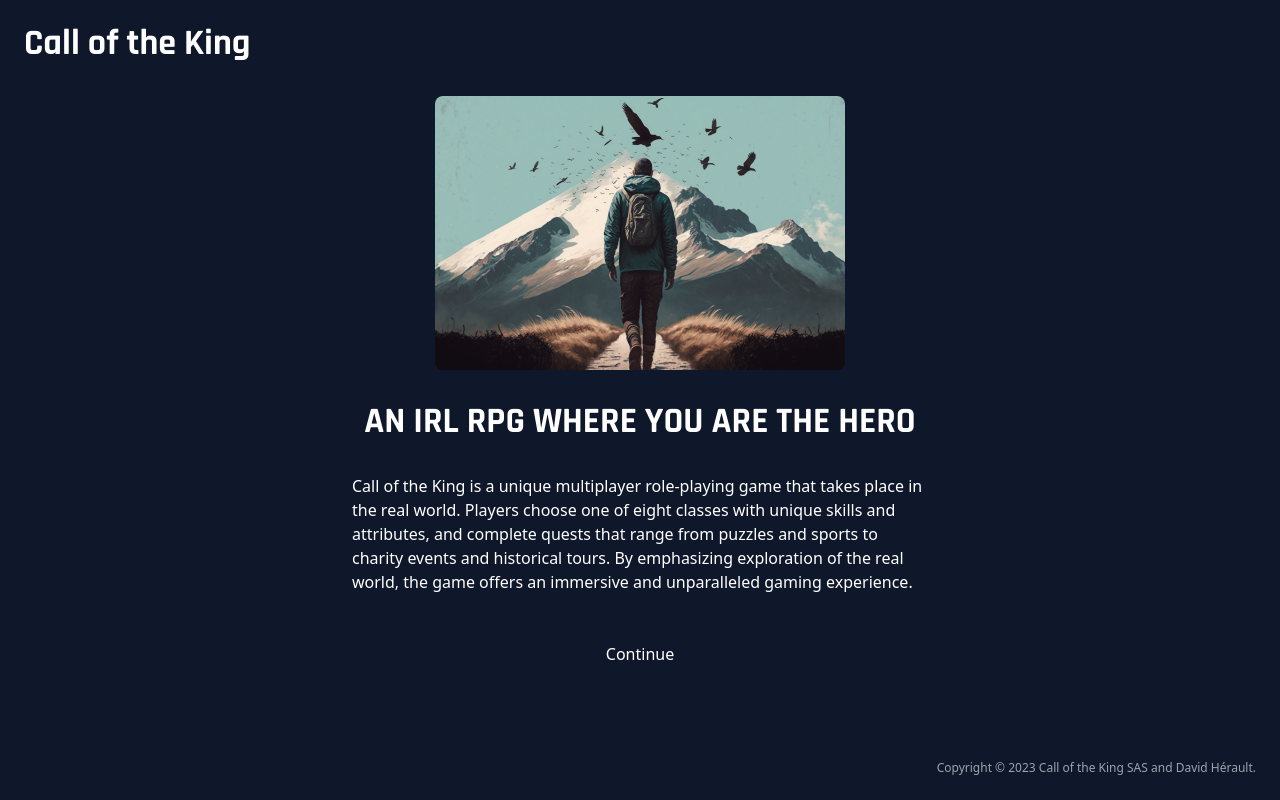
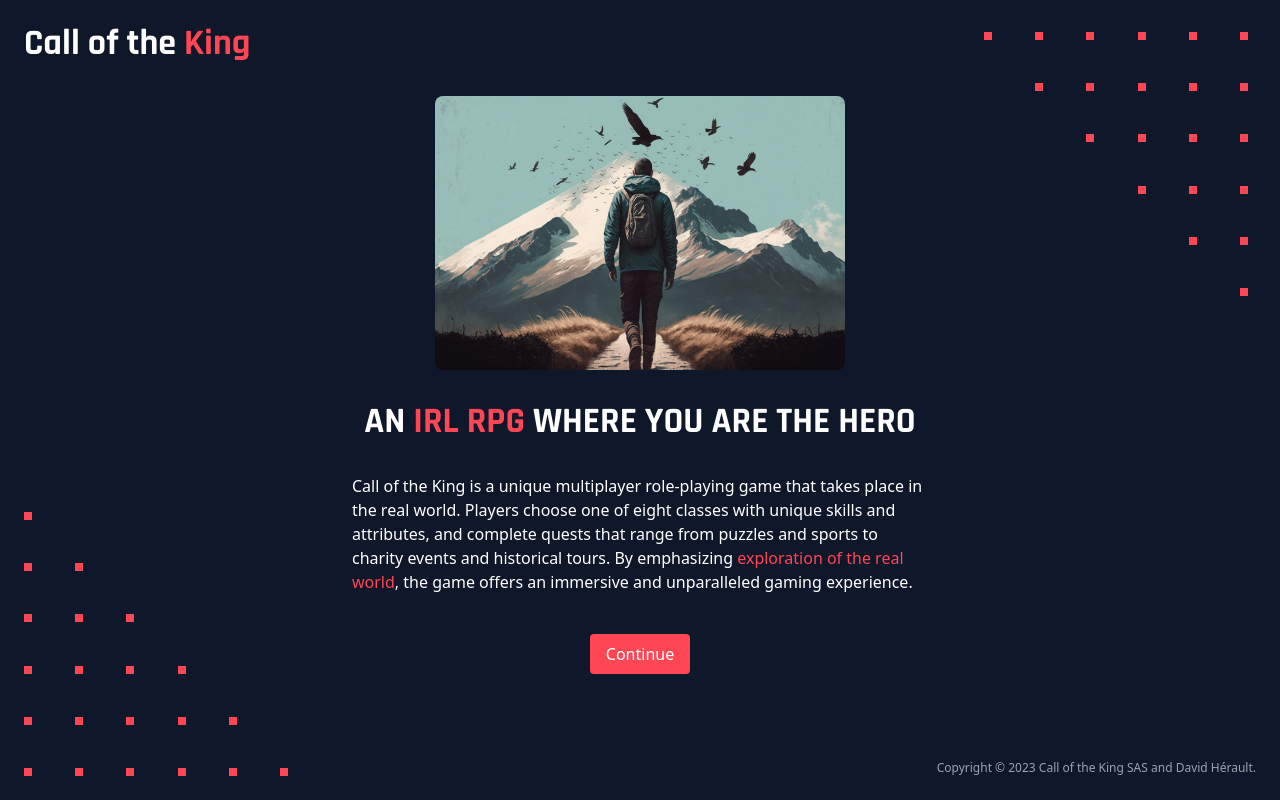
Before and after one commit to dherault/CallOfTheKing, a React (Vite) app in the folder calloftheking.com/: page / in a window 1280 px wide. Built offline with nearby package versions, Linux system fonts and the light colour scheme; no server answers.

Commit message:
Fix landing colors

```diff
--- a/calloftheking.com/src/Router.tsx
+++ b/calloftheking.com/src/Router.tsx
@@ -1,4 +1,7 @@
 import { BrowserRouter, Navigate, Outlet, Route, Routes } from 'react-router-dom'
+import Onboarding from 'scenes/Onboarding'
+
+import AuthenticationBouncer from '~components/AuthenticationBouncer'
 
 import Landing from './scenes/Landing'
 import Signup from './scenes/Authentication/Signup'
@@ -45,6 +48,14 @@ function Router() {
             element={<NotFound />}
           />
         </Route>
+        <Route
+          path="/onboarding"
+          element={<AuthenticationBouncer><Onboarding /></AuthenticationBouncer>}
+        />
+        <Route
+          path="*"
+          element={<NotFound />}
+        />
       </Routes>
     </BrowserRouter>
   )
--- a/calloftheking.com/src/components/AuthenticationBouncer.tsx
+++ b/calloftheking.com/src/components/AuthenticationBouncer.tsx
@@ -17,7 +17,7 @@ function AuthenticationBouncer({ children }: AuthenticationBouncerPropsType) {
   useEffect(() => {
     if (viewer || loadingViewer) return
 
-    navigate('/authentication/login')
+    navigate('/authentication/signin')
   }, [viewer, loadingViewer, navigate])
 
   if (loadingViewer || !viewer) {
--- a/calloftheking.com/src/scenes/Landing/Dots.tsx
+++ b/calloftheking.com/src/scenes/Landing/Dots.tsx
@@ -11,7 +11,7 @@ function Dots({ reversed }: any) {
         dots.push(
           <div
             key={(i + j) * (i + j + 1) / 2 + i}
-            className="absolute w-2 h-2 bg-primary"
+            className="absolute w-2 h-2 bg-primary-500"
             style={{ top: `${i * 20}%`, left: `calc(${j * 20}% - 8px)` }}
           />
         )
--- a/calloftheking.com/src/scenes/Landing/Scene1.tsx
+++ b/calloftheking.com/src/scenes/Landing/Scene1.tsx
@@ -18,7 +18,7 @@ function Scene1({ onNext }: any) {
         <div className="mt-8 font-display text-4xl uppercase">
           An
           {' '}
-          <span className="text-primary">IRL RPG</span>
+          <span className="text-primary-500">IRL RPG</span>
           {' '}
           where you are the hero
         </div>
@@ -27,11 +27,11 @@ function Scene1({ onNext }: any) {
           Players choose one of eight classes with unique skills and attributes, and complete quests that range from puzzles and sports to charity events and historical tours.
           By emphasizing
           {' '}
-          <span className="text-primary">exploration of the real world</span>
+          <span className="text-primary-500">exploration of the real world</span>
           , the game offers an immersive and unparalleled gaming experience.
         </div>
         <button
-          className="bg-primary text-white px-4 py-2 rounded mt-10"
+          className="bg-primary-500 text-white px-4 py-2 rounded mt-10"
           onClick={onNext}
           type="button"
         >
--- a/calloftheking.com/src/scenes/Landing/Scene2.tsx
+++ b/calloftheking.com/src/scenes/Landing/Scene2.tsx
@@ -17,12 +17,12 @@ function Scene2({ onNext }: any) {
         <div className="mt-8 font-display text-4xl uppercase">
           Collect more than
           {' '}
-          <span className="text-primary">200 cards</span>
+          <span className="text-primary-500">200 cards</span>
         </div>
         <div className="mt-8 max-w-xl">
           In Call of the King, players can
           {' '}
-          <span className="text-primary">collect cards</span>
+          <span className="text-primary-500">collect cards</span>
           {' '}
           that represent spells or items to aid them in their quests.
           These cards can be earned by completing quests or trading with other players.
@@ -30,7 +30,7 @@ function Scene2({ onNext }: any) {
           With many different cards to collect, players can create their own strategies for success.
         </div>
         <button
-          className="bg-primary text-white px-4 py-2 rounded mt-10"
+          className="bg-primary-500 text-white px-4 py-2 rounded mt-10"
           onClick={onNext}
           type="button"
         >
--- a/calloftheking.com/src/scenes/Landing/Scene3.tsx
+++ b/calloftheking.com/src/scenes/Landing/Scene3.tsx
@@ -38,14 +38,14 @@ function Scene3() {
         <div className="mt-8 font-display text-4xl uppercase">
           Start your
           {' '}
-          <span className="text-primary">journey</span>
+          <span className="text-primary-500">journey</span>
           {' '}
           now
         </div>
         <div className="mt-8 max-w-xl">
           Call of the King will release around the middle of 2023. Let us know your email so we can contact you when it launches.
           {' '}
-          <span className="text-primary">No spam, promise</span>
+          <span className="text-primary-500">No spam, promise</span>
           .
         </div>
         {!success && (
@@ -54,7 +54,7 @@ function Scene3() {
             onSubmit={handleSubmit}
           >
             <input
-              className="p-2 border border-primary bg-slate-900 rounded flex-shrink"
+              className="p-2 border border-primary-500 bg-slate-900 rounded flex-shrink"
               style={{ width: 256 }}
               placeholder="hero@castle.com"
               value={email}
@@ -64,7 +64,7 @@ function Scene3() {
               type="email"
             />
             <button
-              className="bg-primary text-white px-4 py-2 rounded flex-shrink-0"
+              className="bg-primary-500 text-white px-4 py-2 rounded flex-shrink-0"
               type="submit"
             >
               Alert me
--- a/calloftheking.com/src/scenes/Landing/index.tsx
+++ b/calloftheking.com/src/scenes/Landing/index.tsx
@@ -18,7 +18,7 @@ function Landing() {
       <h1 className="font-display text-4xl">
         Call of the
         {' '}
-        <span className="text-primary">King</span>
+        <span className="text-primary-500">King</span>
       </h1>
       <div className="absolute top-8 right-8 w-64 h-64 hidden md:block">
         <Dots />
--- a/calloftheking.com/src/scenes/NotFound/index.tsx
+++ b/calloftheking.com/src/scenes/NotFound/index.tsx
@@ -4,7 +4,7 @@ import Button from '~components/Button'
 
 function NotFound() {
   return (
-    <div className="fixed inset-0 h-screen w-screen flex flex-col items-center justify-center bg-white dark:bg-gray-900">
+    <div className="fixed inset-0 h-screen w-screen flex flex-col items-center justify-center">
       Page not found
       <Link
         to="/"
--- /dev/null
+++ b/calloftheking.com/src/scenes/Onboarding/index.tsx
@@ -0,0 +1,18 @@
+import { useContext } from 'react'
+import { Link } from 'react-router-dom'
+
+import Button from '~components/Button'
+
+function Onboarding() {
+  return (
+    <div className="flex items-center justify-center h-screen">
+      <Link to="/~">
+        <Button>
+          End onboarding
+        </Button>
+      </Link>
+    </div>
+  )
+}
+
+export default Onboarding
```
